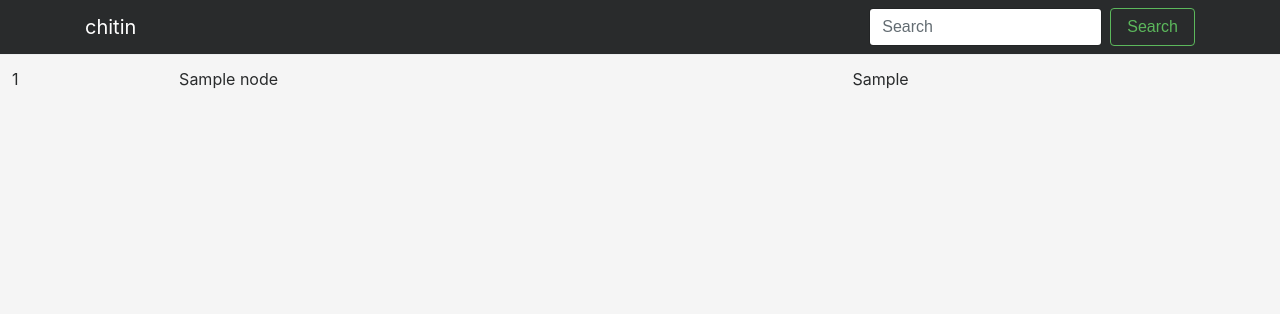
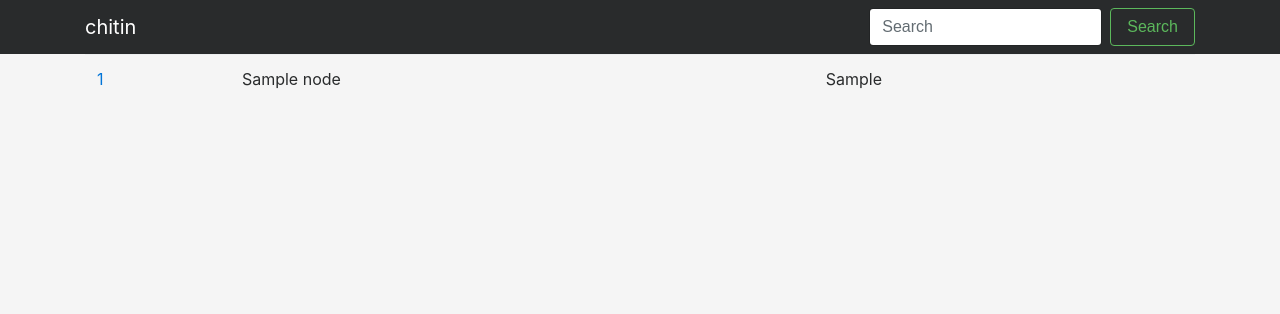
Before and after one commit to SamStudio8/chitin, a Flask app: page /resource/ in a window 1280 px wide. Shown: the top 314 px of the page. Run offline with Flask 2, Linux system fonts and the light colour scheme; tables that the repository leaves empty hold one stand-in row (values such as "Sample post"); some libraries are stand-ins or nearby versions.

Commit message:
Fix colsize bug in templates

```diff
--- a/chitin/core/templates/detail_command.html
+++ b/chitin/core/templates/detail_command.html
@@ -10,7 +10,7 @@
         </div>
         </div>
         <div class="row">
-        <div class="col-md-6">
+        <div class="col-md-12">
             <h2>{{ command.cmd_str }}</h2>
         </div>
         </div>
--- a/chitin/core/templates/list_resources.html
+++ b/chitin/core/templates/list_resources.html
@@ -1,4 +1,6 @@
 {% include 'header.html' %}
+
+<div class="container">
 
 <table class="table">
     <thead>
@@ -6,7 +8,7 @@
     <tbody>
     {% for resource in resources %}
     <tr>
-        <td>{{ resource.uuid }}</td>
+        <td><a href="{{ url_for('resource_detail', resource=resource.uuid) }}">{{ resource.uuid }}</a></td>
         <td>{{ resource.current_node.name }}</td>
         <td>{{ resource.current_path }}</td>
     </tr>
@@ -14,4 +16,6 @@
     </tbody>
 </table>
 
+</div>
+
 {% include 'footer.html' %}
```
